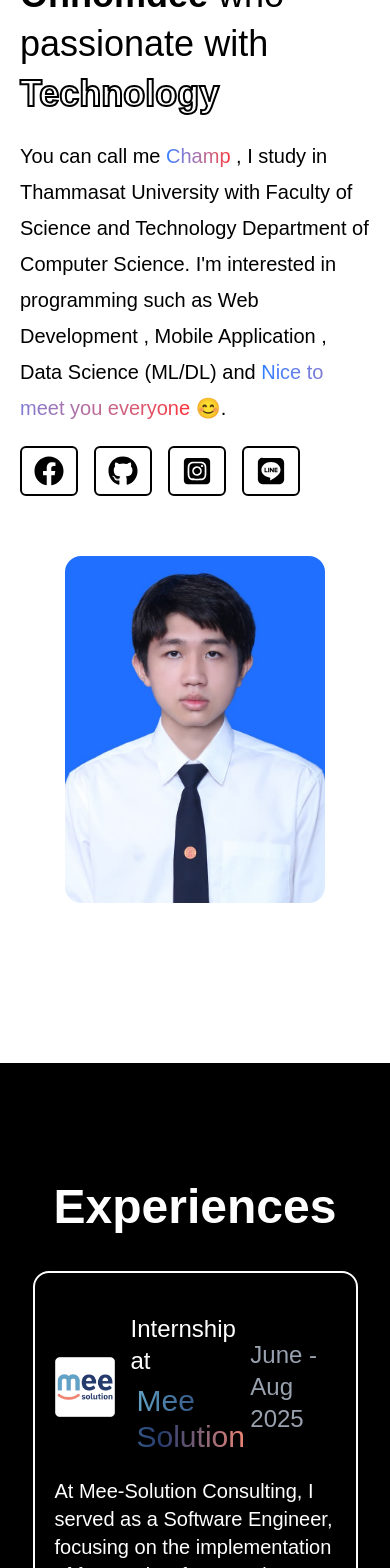
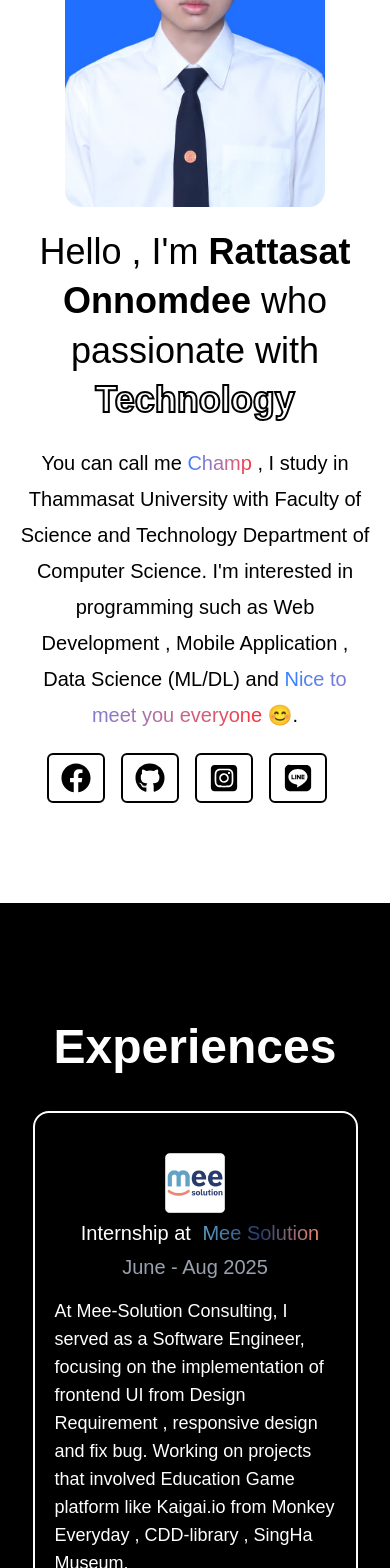
Before and after one commit to chxmpizz/My_Portfolio, a React (Vite) app: page / in a window 390 px wide. Shown: the part 340-1908 px from the top of the page. Built offline with nearby package versions, Linux system fonts and the light colour scheme.

Commit message:
fix(style): fix responsive design

```diff
--- a/src/components/Footer.tsx
+++ b/src/components/Footer.tsx
@@ -9,13 +9,17 @@ const Footer = () => {
         initial={{ x: -50, opacity: 0 }}
         whileInView={{ x: 0, opacity: 100 }}
         transition={{ duration: 0.5 }}
-        className="flex items-center justify-center text-lg"
+        className="flex items-center max-md:flex-col max-md:text-sm justify-center text-lg"
       >
         @2025 Rattasat Onnomdee. Created With{" "}
-        <FaReact className="text-[#61d8f8] ml-2 mr-1 inline-block" />
-        ReactJS &{" "}
-        <SiTailwindcss className=" ml-2 mr-1 text-[#A5F3FC] inline-block" />
-        TailwindCSS
+        <span>
+          <FaReact className="text-[#61d8f8] ml-2 mr-1 inline-block" />
+          ReactJS{" "} &{" "}
+        </span>
+        <span>
+          <SiTailwindcss className=" ml-2 mr-1 text-[#A5F3FC] inline-block" />
+          TailwindCSS
+        </span>
       </motion.h2>
     </div>
   );
--- a/src/pages/Contact.tsx
+++ b/src/pages/Contact.tsx
@@ -6,13 +6,13 @@ const Contact = () => {
   return (
     <section
       id="contact"
-      className="pt-20 text-5xl flex flex-col items-center justify-center w-full  overflow-hidden"
+      className="pt-15 text-5xl flex flex-col items-center justify-center w-full  overflow-hidden"
     >
       <motion.h1
         initial={{ y: -50, opacity: 0 }}
         whileInView={{ y: 0, opacity: 100 }}
         transition={{ duration: 1 }}
-        className="text-5xl font-bold"
+        className="text-5xl max-md:text-3xl font-bold"
       >
         Let's Contact Me!
       </motion.h1>
@@ -21,7 +21,7 @@ const Contact = () => {
         initial={{ x: 100, opacity: 0 }}
         whileInView={{ x: 0, opacity: 100 }}
         transition={{ duration: 1 }}
-        className="mt-4 text-lg"
+        className="mt-4 max-md:text-sm text-center text-lg"
       >
         Ready to work with your company and build a Excellent Products.
       </motion.p>
@@ -29,7 +29,7 @@ const Contact = () => {
         initial={{ x: -50, opacity: 0 }}
         whileInView={{ x: 0, opacity: 100 }}
         transition={{ duration: 1 }}
-        className="px-5 py-8 border-t-1 flex lg:flex-row items-center justify-between w-5/6 mt-10 max-sm:flex-col max-sm:gap-5 max-sm:items-center sm:flex-col sm:gap-5 sm:items-center"
+        className="px-5 py-8 border-t-1 flex lg:flex-row items-center justify-between w-5/6 mt-5 max-sm:flex-col max-sm:gap-5 max-sm:items-center sm:flex-col sm:gap-5 sm:items-center"
       >
         <motion.p
           initial={{ x: -100, opacity: 0 }}
--- a/src/pages/Experiences.tsx
+++ b/src/pages/Experiences.tsx
@@ -18,16 +18,16 @@ const Experiences = () => {
       initial={{y:100 , opacity:0}}
       whileInView={{y:0 , opacity:100}}
       transition={{duration : 1}}
-      className="flex flex-col items-center w-5/6 rounded-2xl border-2 border-white mt-10 py-10 px-5">
-        <div className=" flex justify-between items-center w-full">
-          <div className="flex items-center">
+      className="flex flex-col  items-center w-5/6 rounded-2xl border-2 border-white mt-10 py-10 px-5">
+        <div className=" flex justify-between max-md:flex-col max-md:justify-center items-center w-full">
+          <div className="flex items-center max-md:flex-col">
             <img
               src={MeeSolution}
               alt="mee-solution"
               width={60}
               height={60}
             />
-            <p className="ml-4 text-2xl">
+            <p className="ml-4 text-2xl max-md:text-xl">
               Internship at{" "}
               <motion.div
               initial={{background : 'black'}}
@@ -37,17 +37,17 @@ const Experiences = () => {
                 <div className='bg-black rounded-xl p-1'>
                   <a href='https://meesolution.com/'
                   className="
-                  text-3xl bg-gradient-to-r from-[#61A2C6] via-[#263B6D] to-[#EF8673] bg-clip-text text-transparent">
+                  text-3xl bg-gradient-to-r max-md:text-xl from-[#61A2C6] via-[#263B6D] to-[#EF8673] bg-clip-text text-transparent">
                     Mee Solution
                   </a>
                 </div>
               </motion.div>
             </p>
           </div>
-          <p className="text-2xl text-gray-400">June - Aug 2025</p>
+          <p className="text-2xl text-gray-400 max-md:text-xl">June - Aug 2025</p>
         </div>
         <div className="mt-4">
-          <p className="text-xl text-start font-normal">
+          <p className="text-xl max-md:text-lg text-start font-normal">
             At Mee-Solution Consulting, I served as a Software Engineer, focusing on
             the implementation of frontend UI from Design Requirement , responsive design and fix bug. Working on projects that involved
             Education Game platform like Kaigai.io from Monkey Everyday , CDD-library , SingHa Museum.
--- a/src/pages/Home.tsx
+++ b/src/pages/Home.tsx
@@ -8,18 +8,17 @@ const Home = () => {
   return (
     <section
     id="home"
-    className="py-20 flex items-center lg:justify-around h-full sm:my-10 mx-6
+    className="max-md:py-0 flex items-center lg:justify-around h-screen max-md:h-full mx-6
     lg:flex-row
-    md:justify-around
-    sm:flex-col sm:justify-around w-auto
-    max-sm:my-20 max-sm:mx-5 max-sm:flex-col max-sm:justify-around "
+    w-auto
+    max-md:my-20 max-md:mx-5 max-lg:flex-col-reverse "
     >
       <div className="flex flex-col justify-center items-center mt-5 md:w-[80%] lg:w-[50%] sm:w-[90%]">
         <motion.h1
           initial={{ x: -150, opacity: 0 }}
           whileInView={{ x: 0, opacity: 100 }}
           transition={{ duration: 1.3 }}
-          className="text-4xl font-normal text-start leading-snug max:sm:text-xl"
+          className="text-4xl font-normal text-start max-lg:text-center leading-snug max:sm:text-xl"
         >
           Hello , I'm
           <span className="font-extrabold"> Rattasat Onnomdee </span>
@@ -30,7 +29,7 @@ const Home = () => {
           initial={{ y: 100, opacity: 0 }}
           whileInView={{ y: 0, opacity: 100 }}
           transition={{ duration: 1.5 }}
-          className="text-xl font-normal leading-9 text-start mt-5 max-sm:text-md"
+          className="text-xl font-normal max-lg:text-center leading-9 text-start mt-5 max-sm:text-md"
         >
           You can call me{" "}
           <span className="bg-gradient-to-r from-blue-500 to-red-500 bg-clip-text text-transparent">
@@ -49,7 +48,7 @@ const Home = () => {
           initial={{ opacity: 0, y: 100 }}
           whileInView={{ opacity: 1, y: 0 }}
           transition={{ duration: 1.8 }}
-          className="flex justify-start my-5 items-center w-full"
+          className="flex justify-start max-lg:justify-center my-5 items-center w-full"
         >
           <motion.div
             whileHover={{ color: "#1778F2" }}
@@ -98,12 +97,12 @@ const Home = () => {
         </motion.div>
       </div>
       <motion.img
-        initial={{ y: 100, opacity: 0 }}
+        initial={{ y: -100, opacity: 0 }}
         whileInView={{ y: 0, opacity: 100 }}
         transition={{ duration: 1.1 }}
         src={Intern}
         alt="intern"
-        className="mt-10 lg:w-90 rounded-2xl md:w-70 sm:w-60 max-sm:w-65"
+        className="mt-10 rounded-2xl md:w-70 sm:w-60 max-sm:w-65"
       />
     </section>
   );
--- a/src/pages/Projects.tsx
+++ b/src/pages/Projects.tsx
@@ -18,7 +18,7 @@ const Projects = () => {
       </motion.h1>
 
       <div className="grid grid-cols-1 gap-10 w-full">
-        <div className="flex w-auto justify-around items-center mx-auto my-10">
+        <div className="flex w-auto justify-around items-center max-lg:flex-col mx-auto my-10">
           <motion.img
             initial={{ x: 100, opacity: 0 }}
             whileInView={{ x: 0, opacity: 100 }}
@@ -27,17 +27,17 @@ const Projects = () => {
             alt="ShareRecipe"
             width={500}
             height={500}
-            className="rounded-lg"
+            className="rounded-lg max-md:px-4"
           />
           <motion.div
             initial={{ x: 120, opacity: 0 }}
             whileInView={{ x: 0, opacity: 100 }}
             transition={{ duration: 1.5 }}
-            className="w-1/2"
+            className="w-1/2 max-lg:w-8/9"
           >
-            <div className="items-start flex flex-col">
+            <div className="items-start flex flex-col max-md:w-auto max-lg:mt-6">
               <h2 className="text-3xl">ShareRecipe</h2>
-              <p className="text-[21px] font-normal my-5 leading-8">
+              <p className="text-lg font-normal my-5 leading-8">
                 A Simple Web Application that create Your own Recipe and save on
                 to your all Recipe Using NextJS for build UI for Frontend with
                 ShadCN and route API for Backend via App route and Database
@@ -55,7 +55,7 @@ const Projects = () => {
           </motion.div>
         </div>
 
-        <div className="flex flex-row-reverse w-auto justify-around items-center mx-auto my-10">
+        <div className="flex flex-row-reverse w-auto max-lg:flex-col justify-around items-center mx-auto my-10">
           <motion.img
             initial={{ x: -100, opacity: 0 }}
             whileInView={{ x: 0, opacity: 100 }}
@@ -64,18 +64,18 @@ const Projects = () => {
             alt="Eduai"
             width={500}
             height={500}
-            className="rounded-lg"
+            className="rounded-lg max-md:px-4"
           />
           <motion.div
             initial={{ x: -120, opacity: 0 }}
             whileInView={{ x: 0, opacity: 100 }}
             transition={{ duration: 1.5 }}
-            className="w-1/2"
+            className="w-1/2 max-lg:w-8/9"
           >
-            <div className="items-start flex flex-col">
+            <div className="items-start max-md:justify-center flex max-md:w-auto max-lg:mt-6 flex-col">
               <h2 className="text-3xl">Eduai (Developing)</h2>
               <p className="text-[21px] font-normal ">
-                <p className="text-[21px] font-normal my-5 leading-8">
+                <p className="text-lg font-normal my-5 leading-8">
                   A Web Application that gather Course All Category and AI Agent
                   that help you conclude you lesson course for your more
                   understanding. using NextJS for Frontend with ShadCN ,
```
